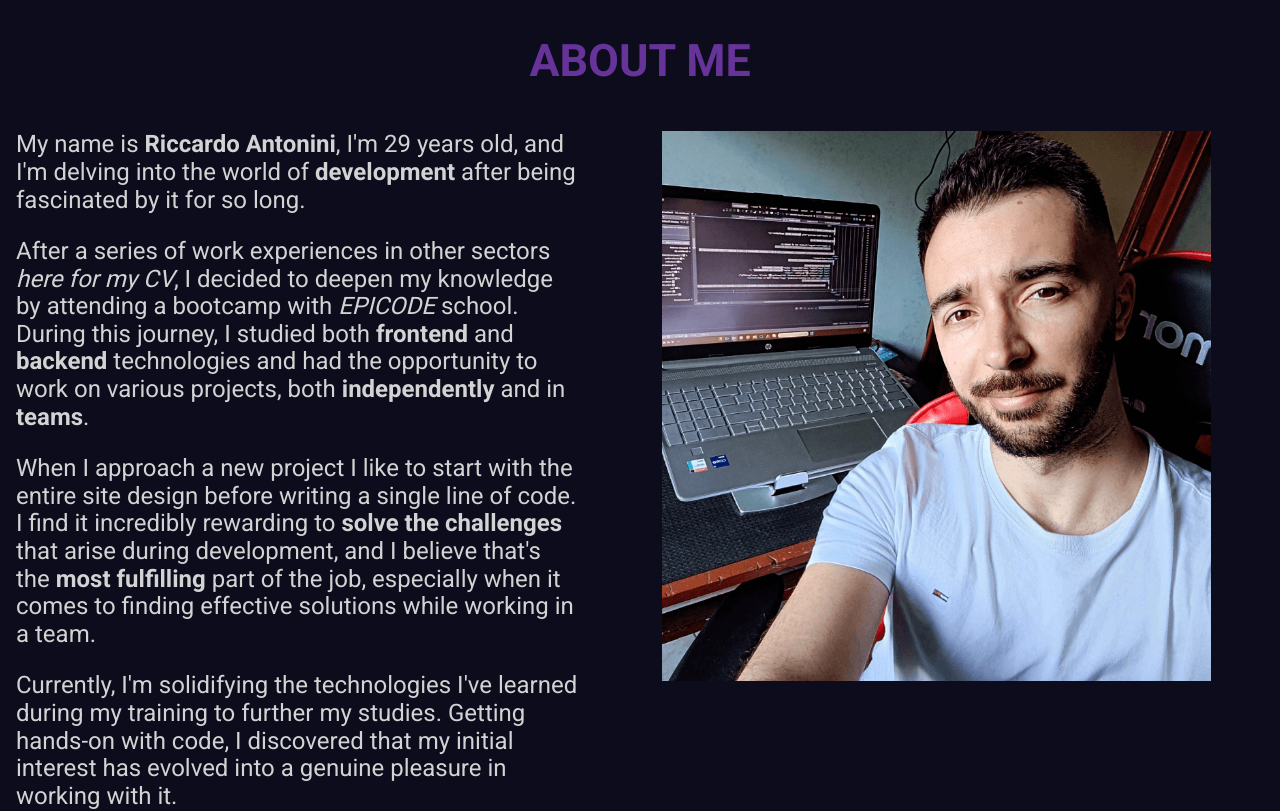
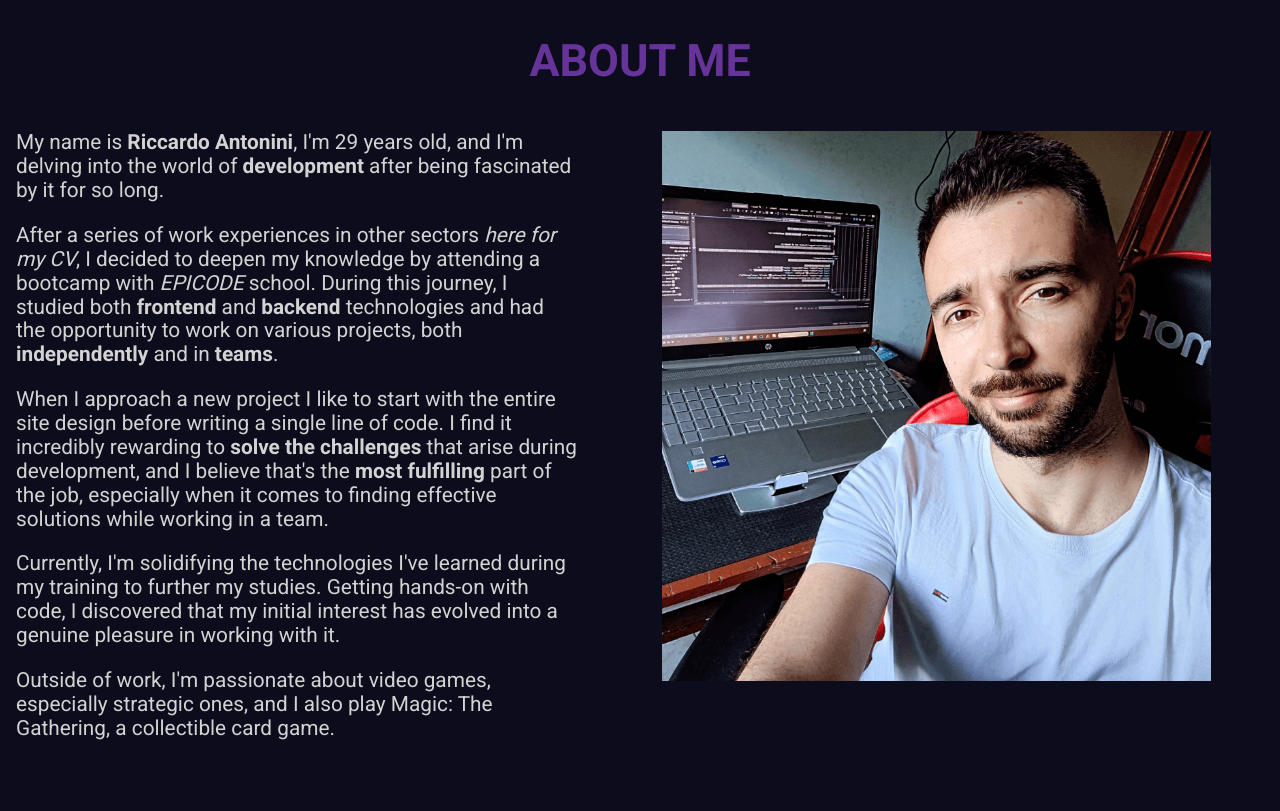
Before and after one commit to RiccardoAntonini95/portfolio, a React (Vite) app: page / in a window 1280 px wide. Shown: the part 1580-2391 px from the top of the page. Built offline with nearby package versions, Linux system fonts and the light colour scheme.

Commit message:
fix text about

```diff
--- a/src/components/about/about.scss
+++ b/src/components/about/about.scss
@@ -21,10 +21,10 @@
         }
 
         p{
-            font-size: 1.5rem;
+            font-size: 1.3rem;
 
             @include large {
-                font-size: 1rem;
+                font-size: 0.9rem;
             }
         }
 
```
